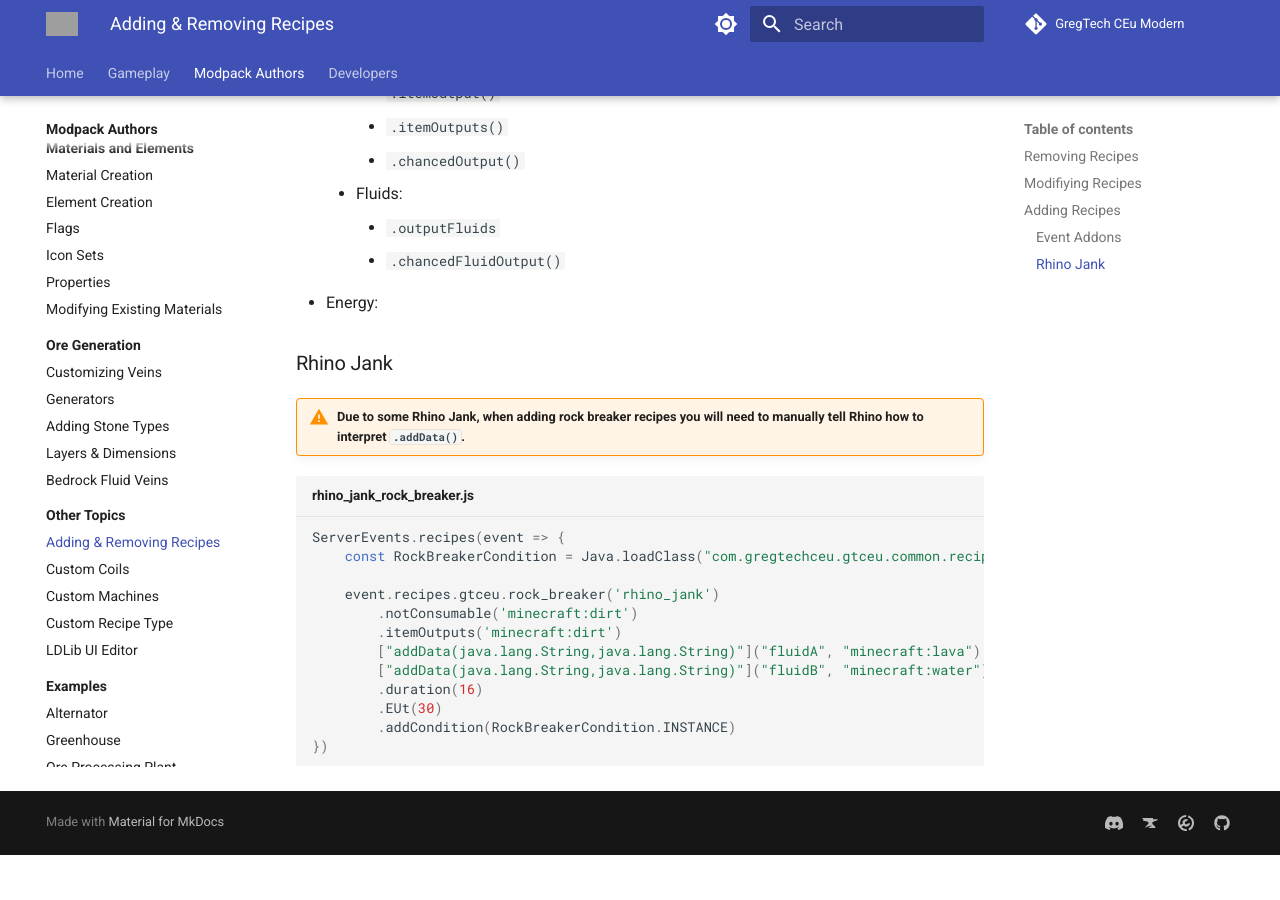
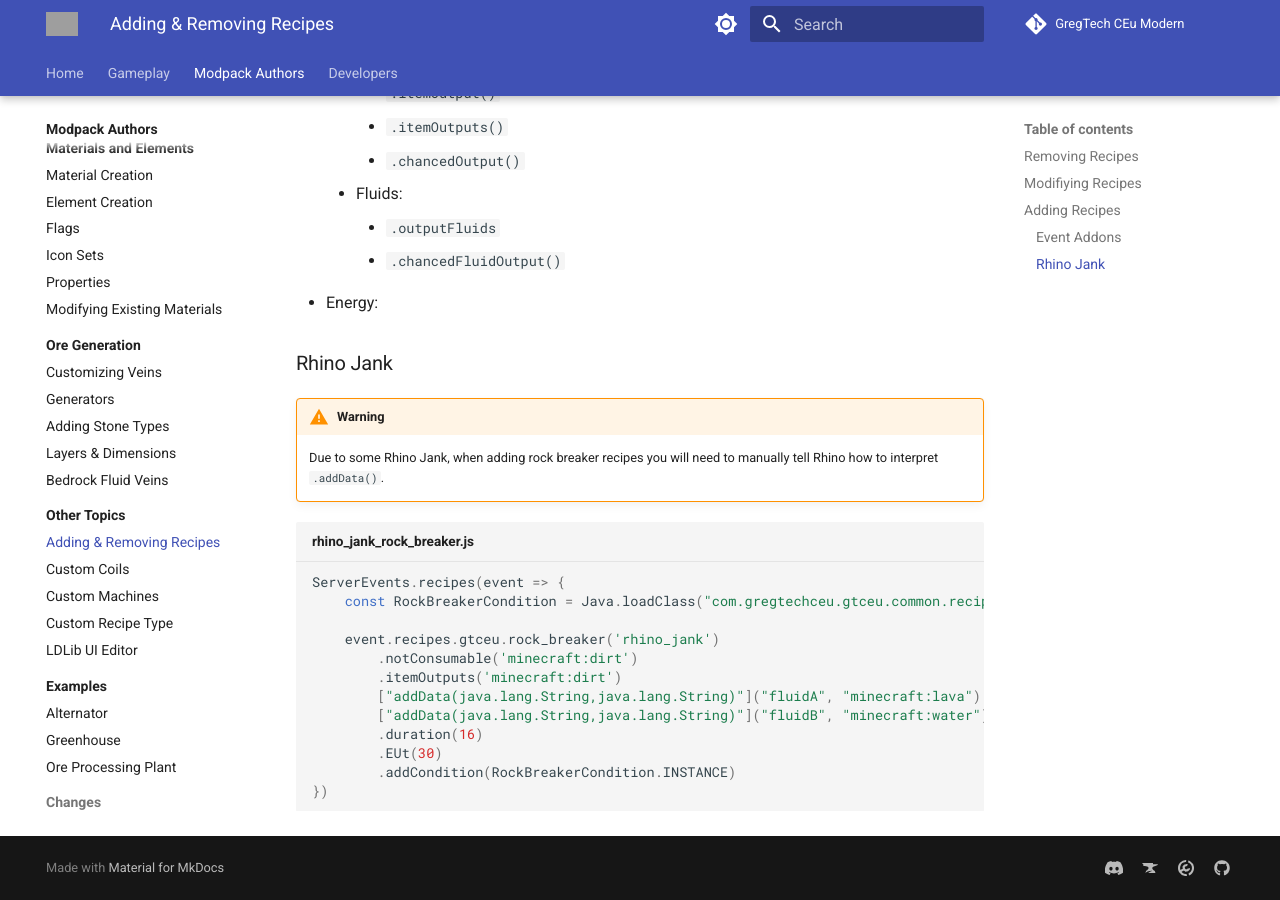
Before and after one commit to GregTechCEu/gtceu-modern-docs, an MkDocs documentation site: the page built from docs/Modpacks/Other-Topics/Adding-and-Removing-Recipes.md, in a window 1280 px wide and 900 px high, scrolled down 1778 px. Built offline with MkDocs 1.6.1 and Material for MkDocs 9.7.7, drawn with Linux system fonts in a browser that asks for light colours; comment, search, counter and statistics services are not loaded; before the commit the page ends 2633 px from its top, so only the background shows below that; grey boxes are pictures that could not be loaded.

Commit message:
Update docs/Modpacks/Other-Topics/Adding-and-Removing-Recipes.md
Co-authored-by: Mikerooni <139889766+mikerooni@users.noreply.github.com>

````diff
--- a/docs/Modpacks/Other-Topics/Adding-and-Removing-Recipes.md
+++ b/docs/Modpacks/Other-Topics/Adding-and-Removing-Recipes.md
@@ -92,7 +92,8 @@ ServerEvents.recipes(event => {
 
 ### Rhino Jank
 
-!!! warning "Due to some Rhino Jank, when adding rock breaker recipes you will need to manually tell Rhino how to interpret `.addData()`."
+!!! warning
+    Due to some Rhino Jank, when adding rock breaker recipes you will need to manually tell Rhino how to interpret `.addData()`.
 
 ```js title="rhino_jank_rock_breaker.js"
 ServerEvents.recipes(event => {
````
